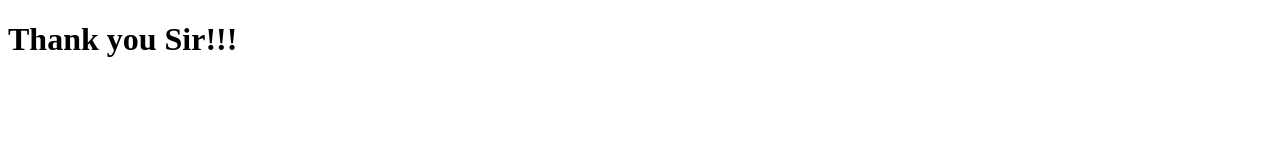
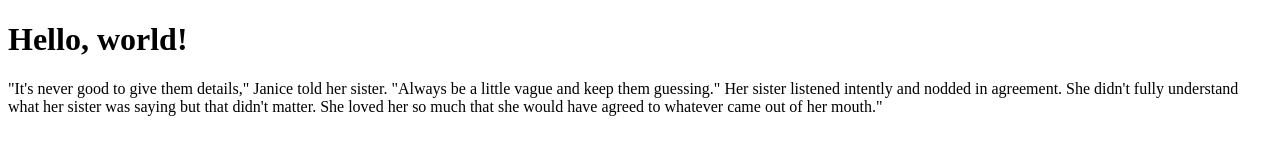
Before and after one commit to eN2OY/en2oy-first-repo, a plain HTML site: page index.html in a window 1280 px wide. Drawn offline with Linux system fonts and the light colour scheme.

Commit message:
Add some pharagraph

```diff
--- a/index.html
+++ b/index.html
@@ -2,8 +2,12 @@
 <html>
     <head>
         <title>eN2OY First Repo</title>
+        <link rel="stylesheet" href="style.css">
     </head>
     <body>
-        <h1>Thank you Sir!!!</h1>
+        <h1>Hello, world!</h1>
+        <p>
+            "It's never good to give them details," Janice told her sister. "Always be a little vague and keep them guessing." Her sister listened intently and nodded in agreement. She didn't fully understand what her sister was saying but that didn't matter. She loved her so much that she would have agreed to whatever came out of her mouth."
+        </p>
     </body>
 </html>
```
Also changed, not shown: style.css (added).
